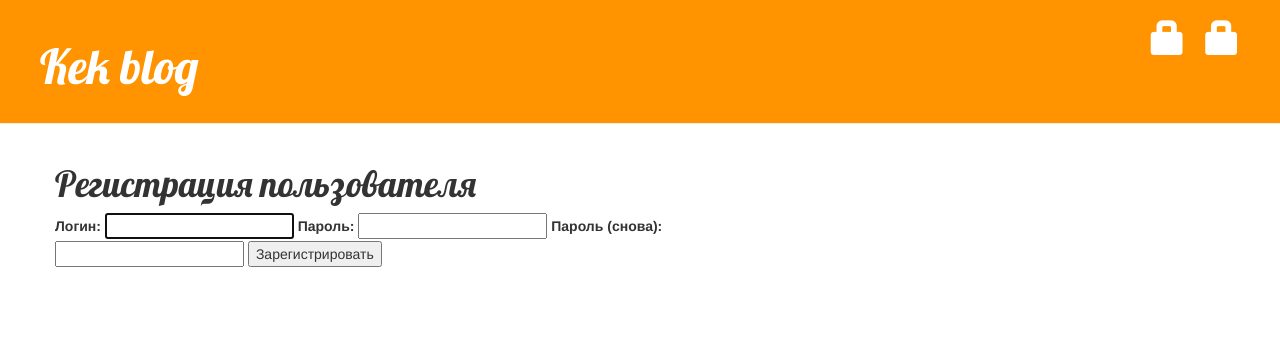
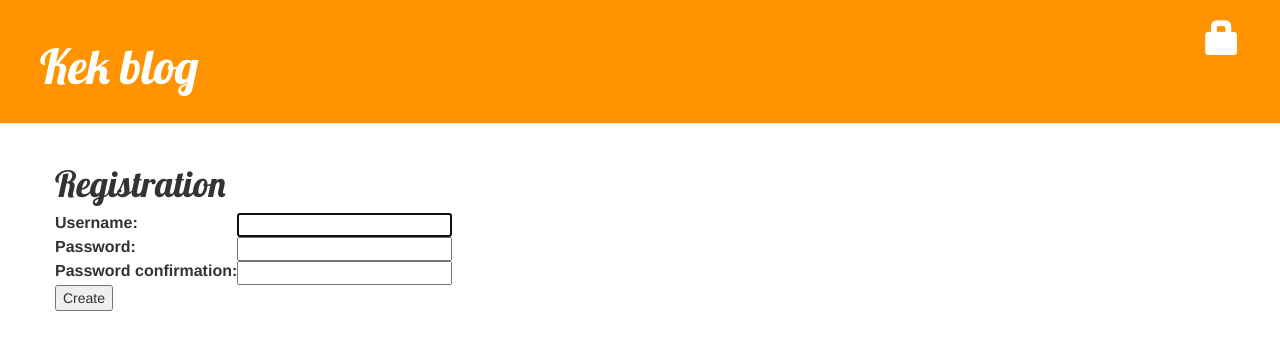
Before and after one commit to denchik30/my-first-blog, a Django app: page /accounts/register/ in a window 1280 px wide. Shown: the top 350 px of the page. Run offline with Django 3.2, Linux system fonts and the light colour scheme; some libraries are stand-ins or nearby versions.

Commit message:
Update registration: button under forms of authorizations

```diff
--- a/blog/templates/blog/base.html
+++ b/blog/templates/blog/base.html
@@ -15,7 +15,7 @@
         <p class="top-menu"><font size=4>Hello, {{ user.username }}</font><font size=4>(<a href="{% url 'logout' %}">Log out</a>)</font></p>
     {% else %}
         <a href="{% url 'login' %}" class="top-menu"><span class="glyphicon glyphicon-lock"></span></a>
-	 <a href="{% url 'register' %}" class="top-menu"><span class="glyphicon glyphicon-lock"></span></a>
+	 <!<a href="{% url 'register' %}" class="top-menu"> <!<span class="glyphicon glyphicon-lock"><!</span><!</a>
 
 
     {% endif %}
--- a/blog/templates/registration/register.html
+++ b/blog/templates/registration/register.html
@@ -1,10 +1,11 @@
 {% extends "blog/base.html" %}
 
-{% block title %}Регистрация пользователя{% endblock %}
+{% block title %}Registration{% endblock %}
 
 {% block content %}
-  <h1>Регистрация пользователя</h1>
-  <form method="post" action="{% url 'register' %}">
+  <h1>Registration</h1>
+  <form  method="post" action="{% url 'register' %}">
+
     {% csrf_token %}
     {% if form.error_dict %}
       <p class="error">Пожалуйста исправьте нижеприведённые ошибки.</p>
@@ -13,18 +14,34 @@
     {% if form.username.errors %}
       {{ form.username.html_error_list }}
     {% endif %}
-    <label for="id_username">Логин:</label> {{ form.username }}
+<table>
+        <tr>
+            <td>{{ form.username.label_tag }}</td>
+            <td>{{ form.username }}</td>
+        </tr>
+
+
 
     {% if form.password1.errors %}
       {{ form.password1.html_error_list }}
     {% endif %}
-    <label for="id_password1">Пароль:</label> {{ form.password1 }}
+    <tr>
+            <td>{{ form.password1.label_tag }}</td>
+            <td>{{ form.password1 }}</td>
+        </tr>
+
 
     {% if form.password2.errors %}
       {{ form.password2.html_error_list }}
     {% endif %}
-    <label for="id_password2">Пароль (снова):</label> {{ form.password2 }}
 
-    <input type="submit" value="Зарегистрировать" />
+    <tr>
+            <td>{{ form.password2.label_tag }}</td>
+            <td>{{ form.password2 }}</td>
+        </tr>
+    </table>
+
+    <input type="submit" value="Create" />
+
   </form>
 {% endblock %}
```
Also changed, not shown: blog/templates/registration/login.html (+6 -1 lines).
